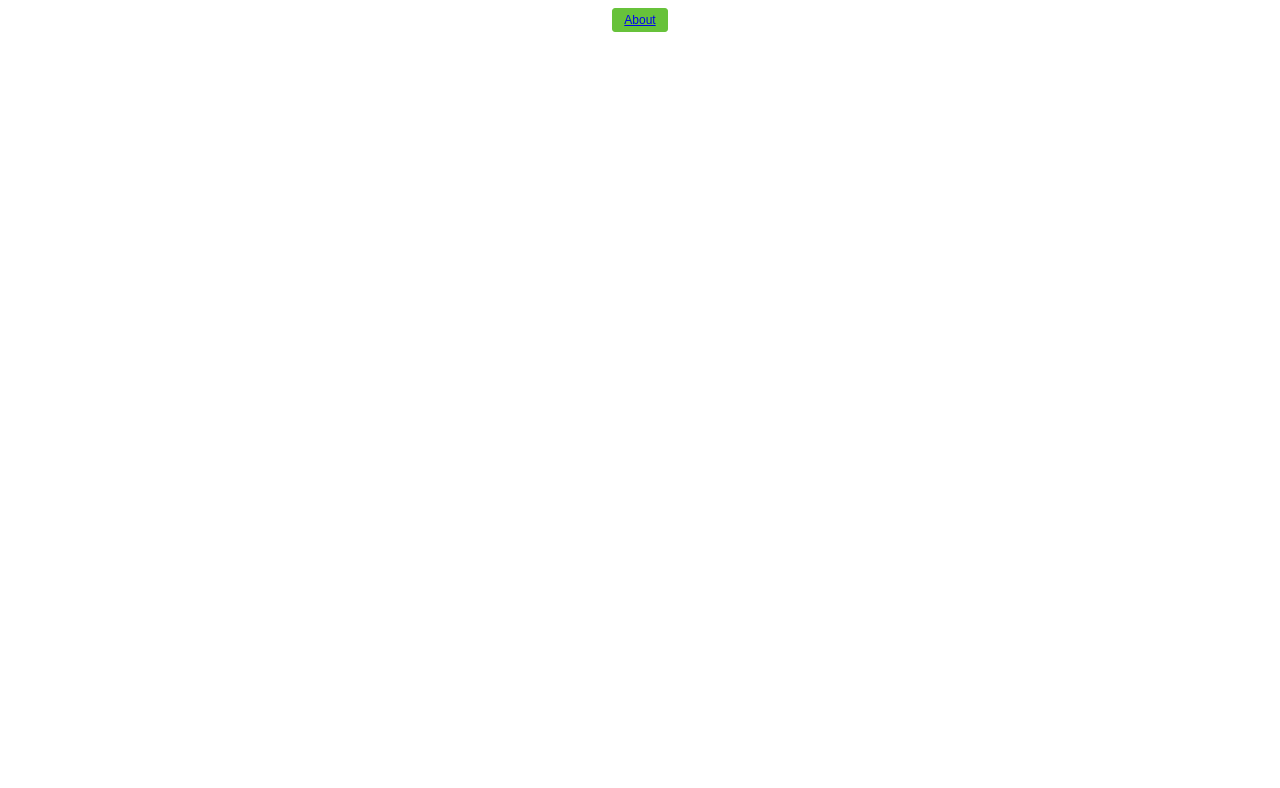
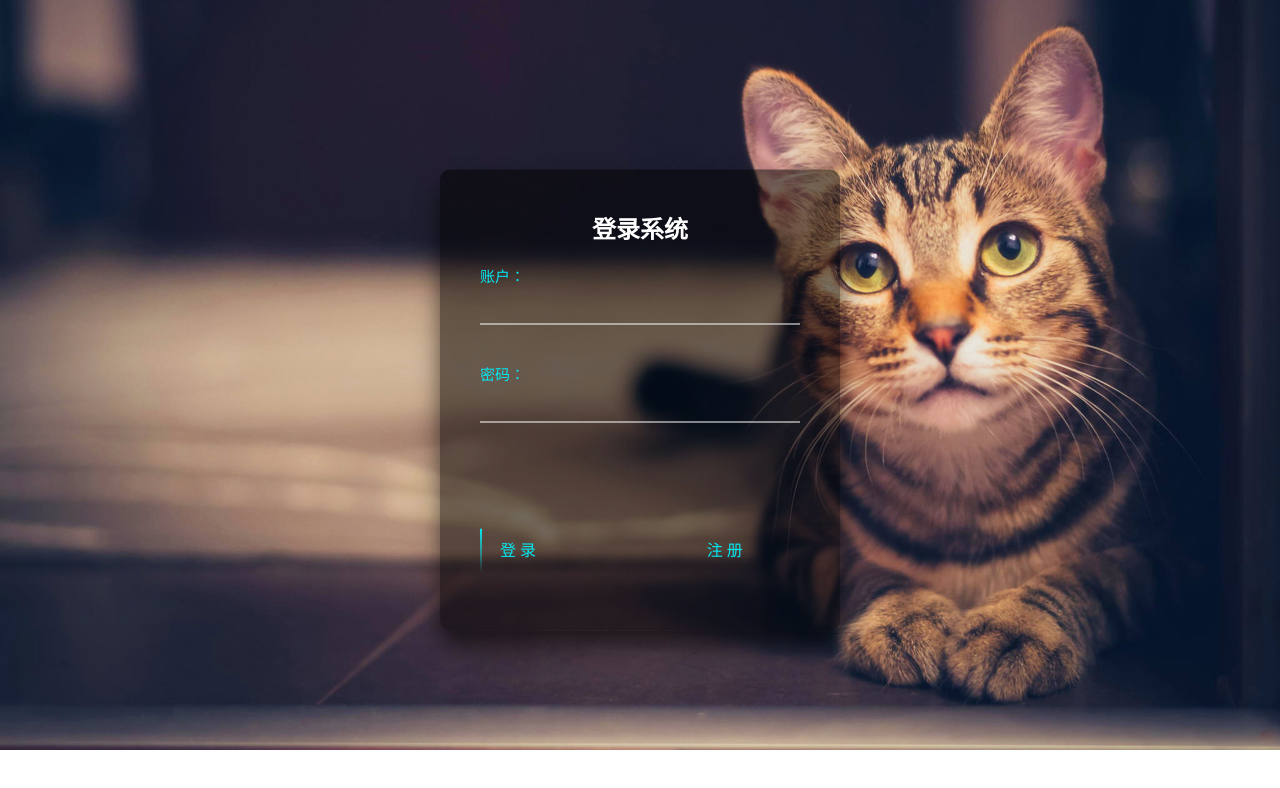
Before and after one commit to ZhongYu7/Deathone, a Vue app: page /#/ in a window 1280 px wide. Shown: the top 788 px of the page. Built offline with nearby package versions, Linux system fonts and the light colour scheme.

Commit message:
借鉴登录页面

```diff
--- a/src/views/login/HomeLogin.vue
+++ b/src/views/login/HomeLogin.vue
@@ -1,17 +1,231 @@
 <template>
-  <el-button
-    class="create-btn"
-    type="success"
-    size="small"
-    click="handleCreate"
-  >
-    <router-link to="/about">About</router-link>
-  </el-button>
+  <div>
+    <div class="login-box">
+      <h2>登录系统</h2>
+      <el-form :model="loginfrom" :rules="rules" ref="ruleFormRef">
+        <el-form-item>
+          <div class="user-box">
+            <input type="text" :v-model="loginfrom.username" />
+            <label>账户：</label>
+          </div>
+        </el-form-item>
+        <el-form-item>
+          <div class="user-box">
+            <input type="password" v-model="loginfrom.password" />
+            <label>密码：</label>
+          </div>
+        </el-form-item>
+        &nbsp;&nbsp;&nbsp;&nbsp;&nbsp;&nbsp;&nbsp;&nbsp;&nbsp;&nbsp;&nbsp;&nbsp;
+        <el-form-item>
+          <a @click="handleSubmit(ruleFormRef)">
+            <span></span>
+            <span></span>
+            <span></span>
+            <span></span>
+            登录
+          </a>
+          &nbsp;&nbsp;&nbsp;&nbsp;&nbsp;&nbsp;&nbsp;&nbsp;&nbsp;&nbsp;&nbsp;&nbsp;
+          &nbsp;&nbsp;&nbsp;&nbsp;&nbsp;&nbsp;&nbsp;&nbsp;&nbsp;&nbsp;&nbsp;&nbsp;
+          &nbsp;&nbsp;&nbsp;&nbsp;&nbsp;&nbsp;&nbsp;&nbsp;&nbsp;&nbsp;&nbsp;&nbsp;
+          <a @click="signUp">注册 </a>
+        </el-form-item>
+      </el-form>
+    </div>
+  </div>
 </template>
-
-<script lang="ts">
-export default {};
+<script lang="ts" setup>
+import { reactive, ref } from "vue";
+import type { FormInstance, FormRules } from "element-plus";
+const ruleFormRef = ref<FormInstance>();
+//from动态绑定值
+const loginfrom = reactive({
+  username: "",
+  password: "",
+});
+//from表单校验规则
+const rules = reactive<FormRules>({});
+const handleSubmit = async (formEl: FormInstance | undefined) => {
+  if (!formEl) return;
+  formEl.validate((valid) => {
+    if (valid) {
+      console.log("submit!");
+    } else {
+      console.log("error submit!");
+      return false;
+    }
+  });
+};
+const signUp = () => {
+  console.log(loginfrom);
+};
 </script>
 
 <style>
+body {
+  background-image: url(../../assets/loginbackground.jpg);
+  background-repeat: no-repeat;
+  background-size: 100%;
+  background-position: 0px -50px;
+}
+
+.login-box {
+  position: absolute;
+  top: 50%;
+  left: 50%;
+  width: 400px;
+  padding: 40px;
+  transform: translate(-50%, -50%);
+  background: rgba(0, 0, 0, 0.5);
+  box-sizing: border-box;
+  box-shadow: 0 15px 25px rgba(0, 0, 0, 0.6);
+  border-radius: 10px;
+}
+
+.login-box h2 {
+  margin: 0 0 30px;
+  padding: 0;
+  color: #fff;
+  text-align: center;
+}
+
+.login-box .user-box {
+  position: relative;
+}
+
+.login-box .user-box input {
+  width: 100%;
+  padding: 10px 0;
+  font-size: 25px;
+  color: #fff;
+  margin-bottom: 30px;
+  border: none;
+  border-bottom: 1px solid #fff;
+  outline: none;
+  background: transparent;
+}
+
+.login-box .user-box label {
+  position: absolute;
+  top: 0;
+  left: 0;
+  padding: 10px 0;
+  font-size: 16px;
+  color: #fff;
+  pointer-events: none;
+  transition: 0.5s;
+}
+
+.login-box .user-box input:focus ~ label,
+.login-box .user-box input:valid ~ label {
+  top: -20px;
+  left: 0;
+  color: #03e9f4;
+  font-size: 15px;
+}
+
+.login-box form a {
+  position: relative;
+  display: inline-block;
+  padding: 10px 20px;
+  color: #03e9f4;
+  font-size: 16px;
+  text-decoration: none;
+  text-transform: uppercase;
+  overflow: hidden;
+  transition: 0.5s;
+  margin-top: 40px;
+  letter-spacing: 4px;
+}
+
+.login-box a:hover {
+  background: #03e9f4;
+  color: #fff;
+  border-radius: 5px;
+  box-shadow: 0 0 5px #03e9f4, 0 0 25px #03e9f4, 0 0 50px #03e9f4,
+    0 0 100px #03e9f4;
+}
+
+.login-box a span {
+  position: absolute;
+  display: block;
+}
+
+.login-box a span:nth-child(1) {
+  top: 0;
+  left: -100%;
+  width: 100%;
+  height: 2px;
+  background: linear-gradient(90deg, transparent, #03e9f4);
+  animation: btn-anim1 1s linear infinite;
+}
+
+@keyframes btn-anim1 {
+  0% {
+    left: -100%;
+  }
+  50%,
+  100% {
+    left: 100%;
+  }
+}
+
+.login-box a span:nth-child(2) {
+  top: -100%;
+  right: 0;
+  width: 2px;
+  height: 100%;
+  background: linear-gradient(180deg, transparent, #03e9f4);
+  animation: btn-anim2 1s linear infinite;
+  animation-delay: 0.25s;
+}
+
+@keyframes btn-anim2 {
+  0% {
+    top: -100%;
+  }
+  50%,
+  100% {
+    top: 100%;
+  }
+}
+
+.login-box a span:nth-child(3) {
+  bottom: 0;
+  right: -100%;
+  width: 100%;
+  height: 2px;
+  background: linear-gradient(270deg, transparent, #03e9f4);
+  animation: btn-anim3 1s linear infinite;
+  animation-delay: 0.5s;
+}
+
+@keyframes btn-anim3 {
+  0% {
+    right: -100%;
+  }
+  50%,
+  100% {
+    right: 100%;
+  }
+}
+
+.login-box a span:nth-child(4) {
+  bottom: -100%;
+  left: 0;
+  width: 2px;
+  height: 100%;
+  background: linear-gradient(360deg, transparent, #03e9f4);
+  animation: btn-anim4 1s linear infinite;
+  animation-delay: 0.75s;
+}
+
+@keyframes btn-anim4 {
+  0% {
+    bottom: -100%;
+  }
+  50%,
+  100% {
+    bottom: 100%;
+  }
+}
 </style>
```
Also changed, not shown: src/assets/loginbackground.jpg (added).
